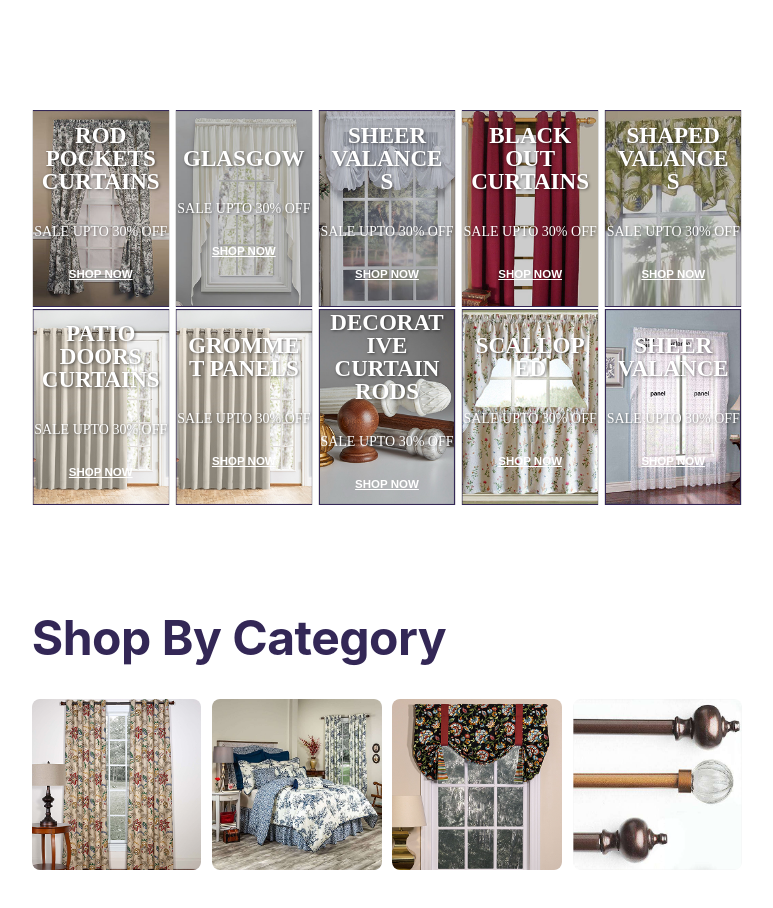
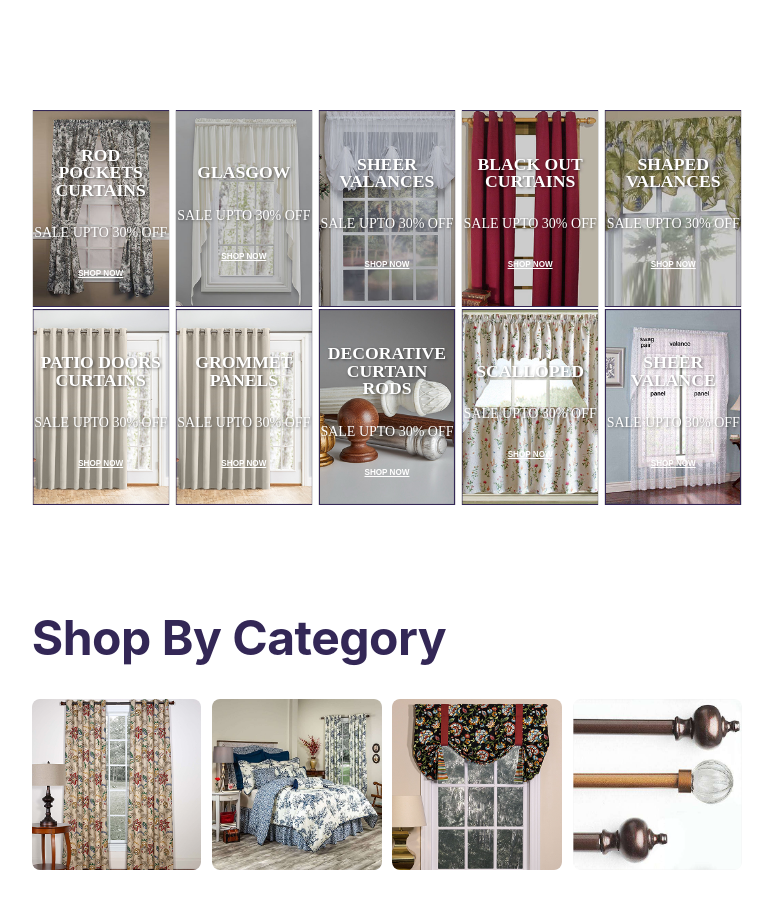
Before and after one commit to ShemLeon/CurtainStore, a React (Vite) app: page / in a window 1280 px wide. Shown: the part 1232-2140 px from the top of the page, without its empty margins (253-1026 px from the left). Built offline with nearby package versions, Linux system fonts and the light colour scheme.

Commit message:
overlay ref

```diff
--- a/src/components/body/sale/sale.module.css
+++ b/src/components/body/sale/sale.module.css
@@ -26,9 +26,11 @@
   overflow: hidden;
   cursor: default;
   aspect-ratio: 7/10;
-  background-size: cover; /* ДОБАВИТЬ */
-  background-position: center; /* ДОБАВИТЬ */
-  background-repeat: no-repeat; /* ДОБАВИТЬ */
+  background-size: cover;
+  background-position: center;
+  background-repeat: no-repeat;
+  container-type: inline-size;
+container-name: saleItem;
 }
 
 /* Hover effect - violet background overlay */
@@ -43,10 +45,9 @@
 
 /* Text overlay container */
 .textOverlay {
-  height: 60%;
+  height: 70%;
   width: 100%;
   white-space: pre-line;
-
   z-index: 2;
   display: flex;
   flex-direction: column;
@@ -56,6 +57,8 @@
   color: white;
   text-shadow: 1px 1px 3px rgba(0, 0, 0, 0.5);
   margin: 20% 0;
+  padding-top: 10%;
+  padding-bottom: 5%;
   transition: background-color 0.5s ease;
 }
 
@@ -70,8 +73,7 @@
   width: 90%;
   white-space: normal;
   word-wrap: break-word;
-  padding: 0 10%;
-  font-size: clamp(18px, 1.8vw, 25px);
+  font-size: 13cqw;
   font-weight: bold;
   line-height: 1;
 }
@@ -90,7 +92,7 @@
   border: none;
   color: white;
   padding: 0.75rem 1.5rem;
-  font-size: clamp(10px, 0.9vw, 12px);
+  font-size: 6cqw;
   font-weight: bold;
   cursor: pointer;
   margin-top: 0.5rem;
```
